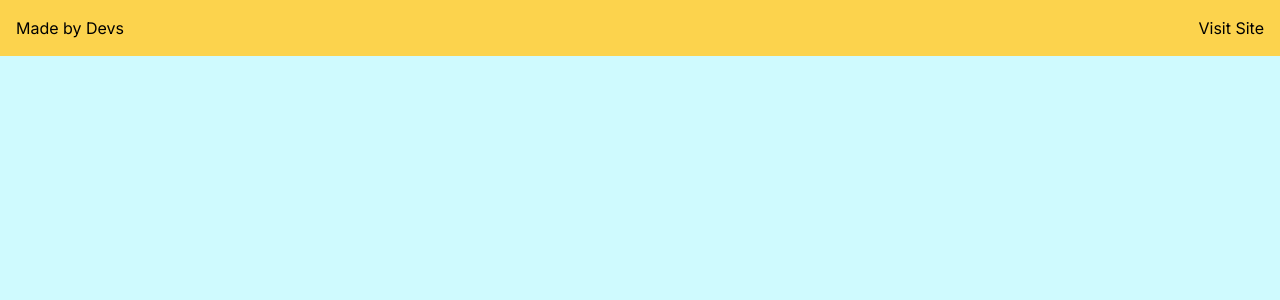
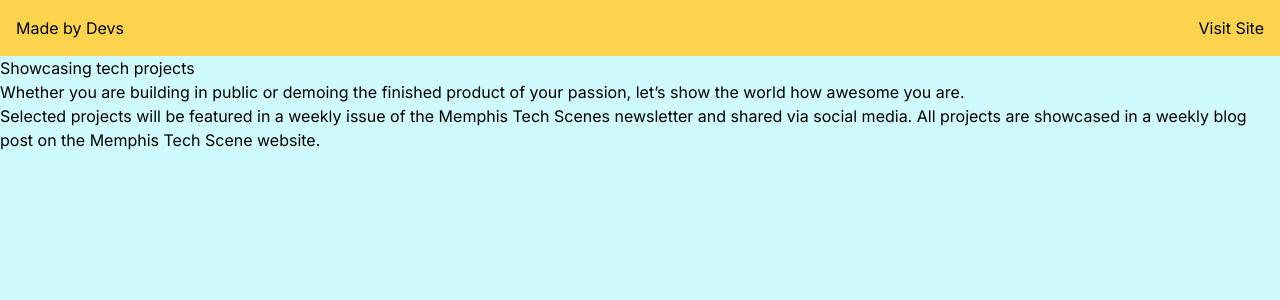
Before and after one commit to jcsmileyjr/madebydevs, a Next.js app: page / in a window 1280 px wide. Shown: the top 300 px of the page. Built offline with nearby package versions, Linux system fonts and the light colour scheme.

Commit message:
Feat - Initial page content

```diff
--- a/src/app/page.tsx
+++ b/src/app/page.tsx
@@ -16,8 +16,13 @@ import Header from "./components/Header/Header"
  */
 export default function Home() {
   return (
-    <main className="flex min-h-screen flex-col items-center justify-between bg-cyan-100">
+    <main className="flex min-h-screen flex-col items-center bg-cyan-100">
       <Header />
+      <div>
+        <h1>Showcasing tech projects</h1>
+        <p>Whether you are building in public or demoing the finished product of your passion, let’s show the world how awesome you are.</p>
+        <p>Selected projects will be featured in a weekly issue of the Memphis Tech Scenes newsletter and shared via social media. All projects are showcased in a weekly blog post on the Memphis Tech Scene website.</p>
+      </div>
 
     </main>
   )
```
